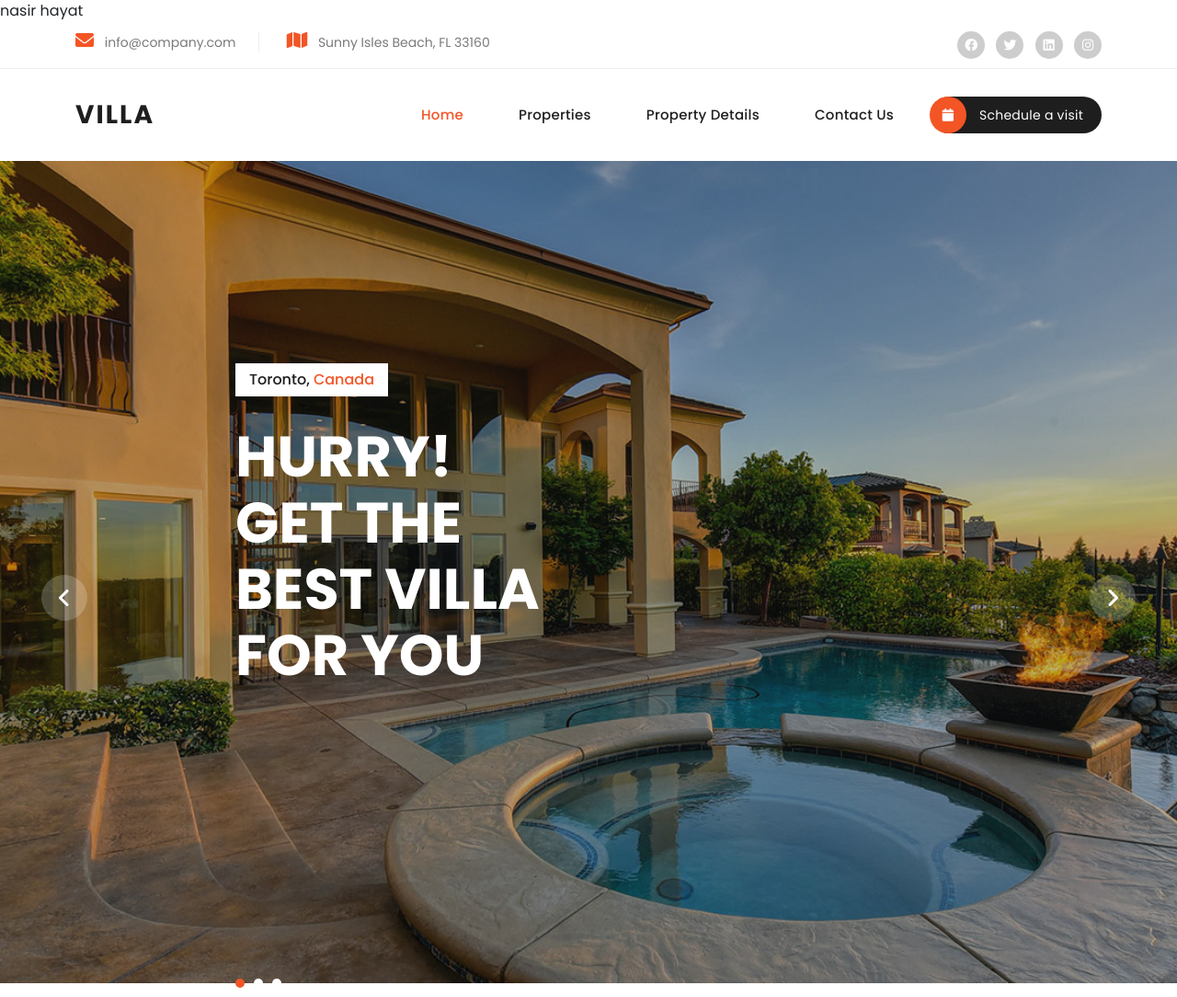
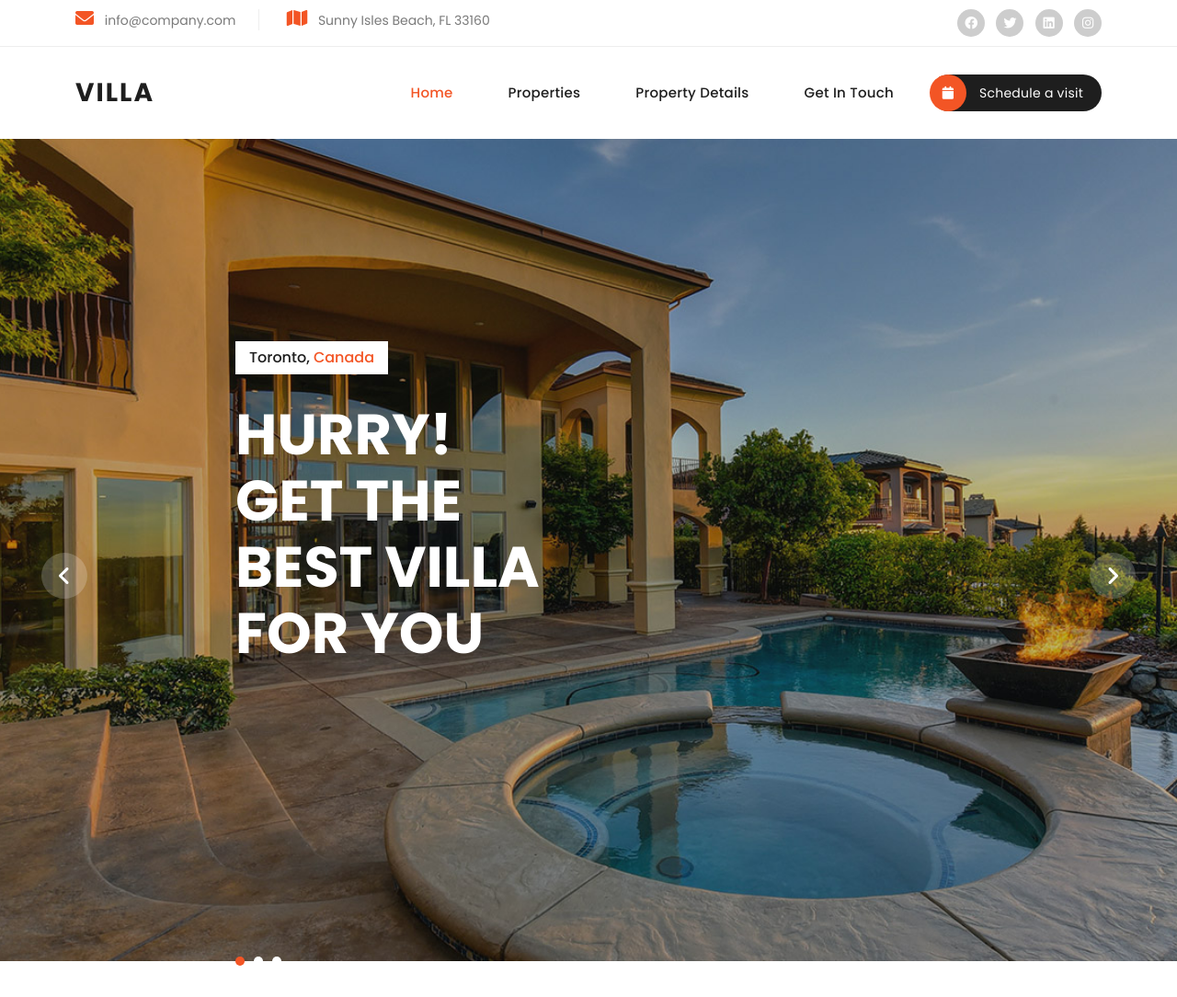
Before and after one commit to hunzai1/Nasirproject, a plain HTML site: page index.html in a window 1280 px wide. Shown: the top 1084 px of the page at 92% size. Drawn offline with nearby package versions, Linux system fonts and the light colour scheme.

Commit message:
change contact us

```diff
--- a/index.html
+++ b/index.html
@@ -29,8 +29,6 @@ https://templatemo.com/tm-591-villa-agency
   </head>
 
 <body>
-<h>nasir hayat</h>
-
   <!-- ***** Preloader Start ***** -->
   <div id="js-preloader" class="js-preloader">
     <div class="preloader-inner">
@@ -81,7 +79,7 @@ https://templatemo.com/tm-591-villa-agency
                       <li><a href="index.html" class="active">Home</a></li>
                       <li><a href="properties.html">Properties</a></li>
                       <li><a href="property-details.html">Property Details</a></li>
-                      <li><a href="contact.html">Contact Us</a></li>
+                      <li><a href="contact.html">Get in touch</a></li>
                       <li><a href="#"><i class="fa fa-calendar"></i> Schedule a visit</a></li>
                   </ul>
                     <a class='menu-trigger'>
```
